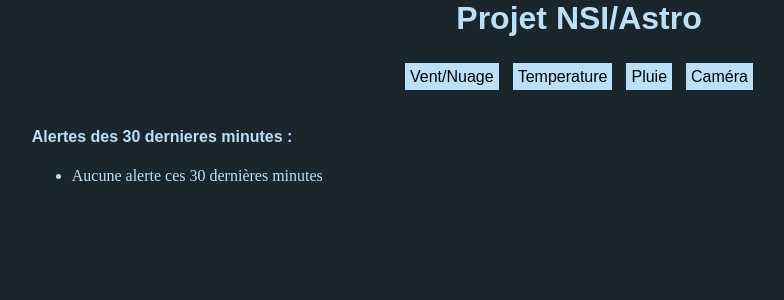
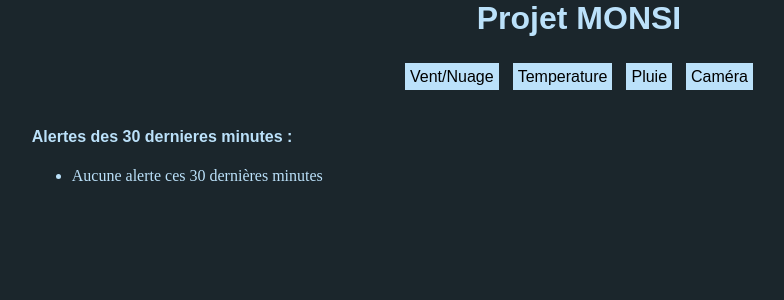
Before and after one commit to Pauloux/MONSI, a PHP site: page /SiteMONSIPage4.php in a window 1280 px wide. Shown: the top 300 px of the page, without its empty margins (29-813 px from the left). Run offline with PHP 8.4, Linux system fonts and the light colour scheme.

Commit message:
Update SiteMONSIPage4.php

```diff
--- a/Code/Site/SiteMONSIPage4.php
+++ b/Code/Site/SiteMONSIPage4.php
@@ -1,21 +1,21 @@
 <html>
   <head>
-    <title>Projet NSI/Astro</title>
+    <title>Projet MONSI</title>
     <link rel="stylesheet" href="style2.css">
   </head>
   <body>
-    <h1 class="center text_color">Projet NSI/Astro</h1>
+    <h1 class="center text_color">Projet MONSI</h1>
 
     <header>
        <!--Boutons pour passer d'une page à l'autre -->
     <div id ="menu-centered">
       <ul>
-      <li><a href="SiteNSIAstroPage1" title="Vent/Nuages">Vent/Nuage</a></li>
-      <li><a href="SiteNSIAstroPage2" title="Temperature">Temperature</a></li>
-      <li><a href="SiteNSIAstroPage3" title="Pluie">Pluie</a></li>
-      <li><a href="" title="Caméra">Caméra</a></li>
+        <li><a href="SiteMONSIPage1" title="Vent/Nuages">Vent/Nuage</a></li>
+        <li><a href="SiteMONSIPage2" title="Temperature">Temperature</a></li>
+        <li><a href="SiteMONSIPage3" title="Pluie">Pluie</a></li>
+        <li><a href="" title="Caméra">Caméra</a></li>
       </ul>
-    </div>
+      </div>
     </header>
 
     <!--Image-->
@@ -70,7 +70,7 @@
             }
             //Et on ajoute l'alerte à la liste
             echo "<li>$nouvelle_ligne</li>";
-        }
+          }
       //On referme le document quand on a fini
       fclose($handle);
       //S'il n'y a aucune alerte, on l'affiche
```
